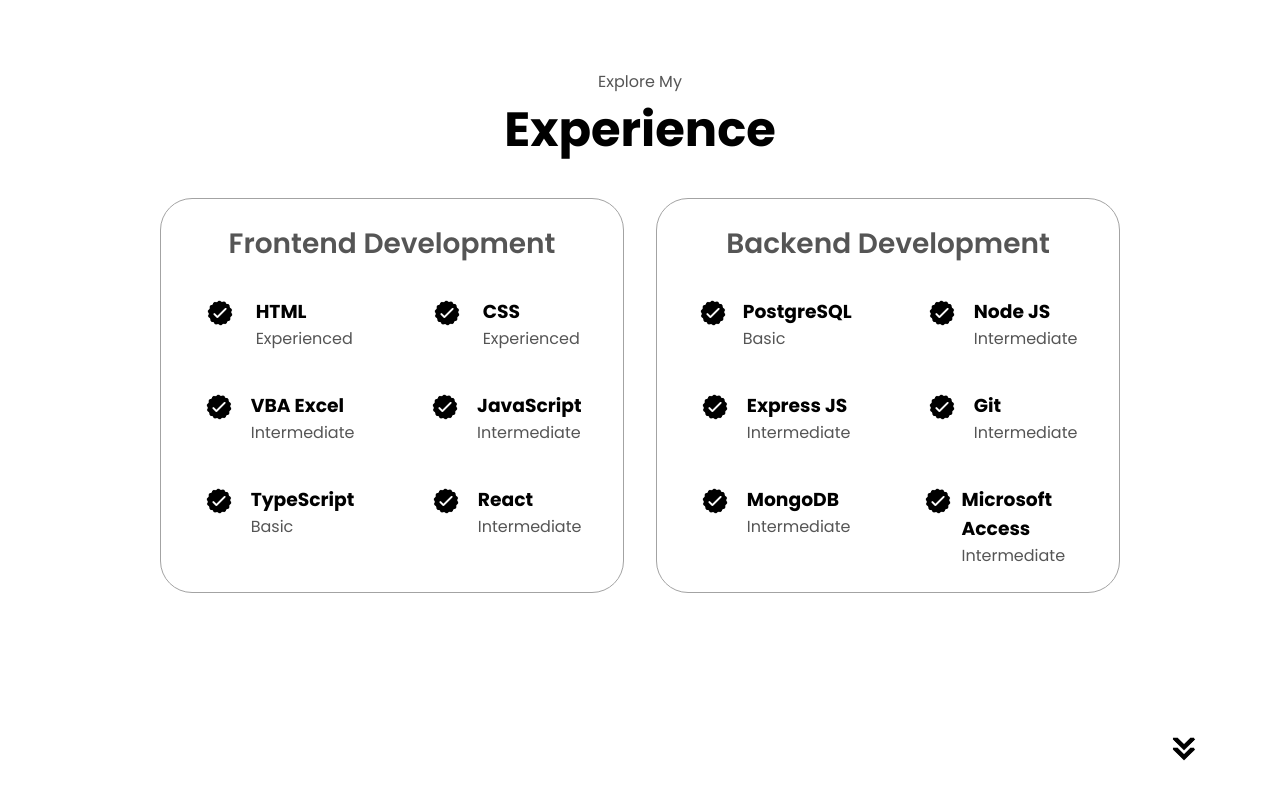
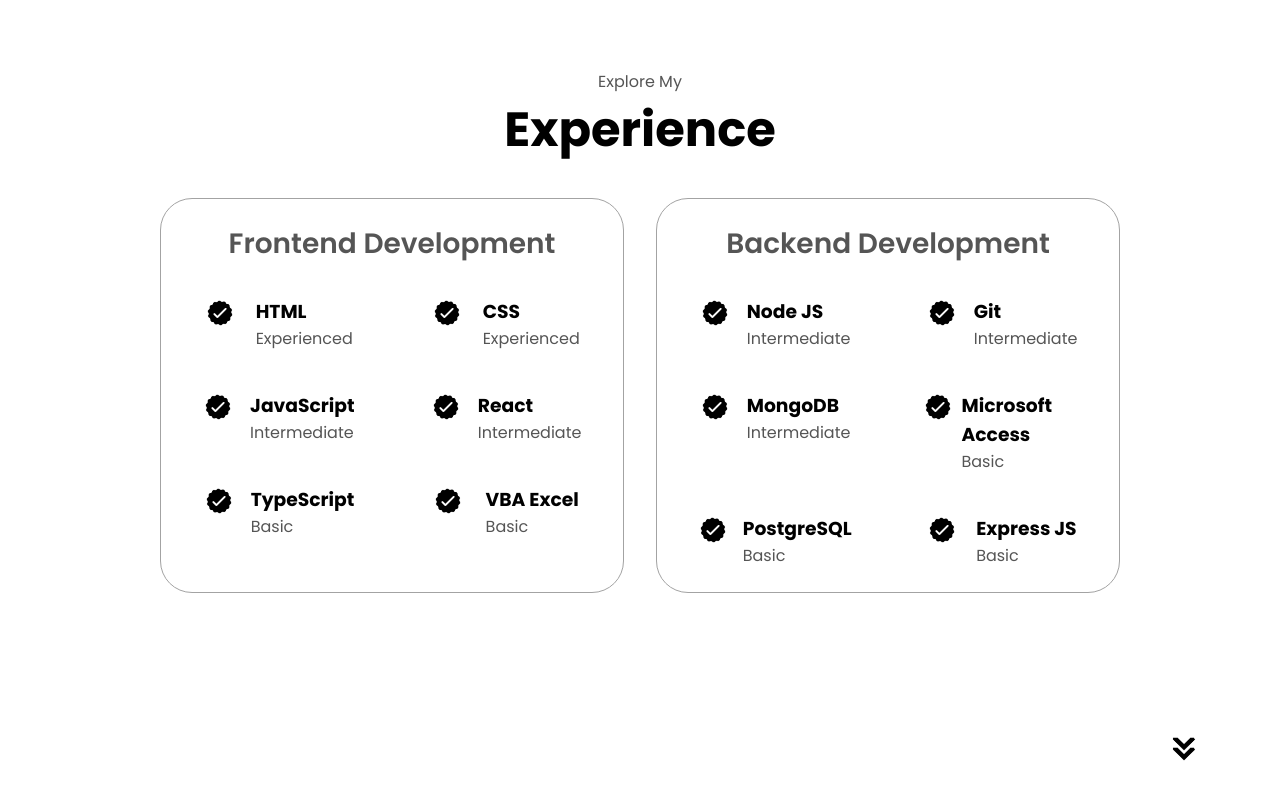
Before and after one commit to Amber-Lea-P/amberLeaWebsitePortfolio, a plain HTML site: page index.html in a window 1280 px wide. Shown: the part 1507-2306 px from the top of the page. Drawn offline with Linux system fonts and the light colour scheme.

Commit message:
update to the experience section order

```diff
--- a/index.html
+++ b/index.html
@@ -36,6 +36,7 @@
           </div>
         </div>
       </nav>
+      <!--Profile-->
       <section id="profile">
         <div class="section__pic-container">
           <img src="./assets/profile-pic-Amber-1.png" alt="Amber-Lea's profile photo">
@@ -72,6 +73,7 @@
           </div>
         </div>
       </section>
+      <!--About Section-->
       <section id="about">
         <p class="section__text__p1">Get To Know More</p>
         <h1 class="title">About Me</h1>
@@ -123,6 +125,7 @@
           onclick="location.href='./#experience'"
         />
       </section>
+      <!--Experience Section-->
       <section id="experience">
         <p class="section__text__p1">Explore My</p>
         <h1 class="title">Experience</h1>
@@ -160,7 +163,7 @@
                     class="icon"
                   />
                   <div>
-                    <h3> VBA Excel</h3>
+                    <h3>JavaScript</h3>
                     <p>Intermediate</p>
                   </div>
                 </article>
@@ -171,7 +174,7 @@
                     class="icon"
                   />
                   <div>
-                    <h3>JavaScript</h3>
+                    <h3>React</h3>
                     <p>Intermediate</p>
                   </div>
                 </article>
@@ -193,8 +196,8 @@
                     class="icon"
                   />
                   <div>
-                    <h3>React</h3>
-                    <p>Intermediate</p>
+                    <h3> VBA Excel</h3>
+                    <p>Basic</p>
                   </div>
                 </article>
               </div>
@@ -202,17 +205,7 @@
             <div class="details-container">
               <h2 class="experience-sub-title">Backend Development</h2>
               <div class="article-container">
-                <article>
-                  <img
-                    src="./assets/checkmark.png"
-                    alt="Experience icon"
-                    class="icon"
-                  />
-                  <div>
-                    <h3>PostgreSQL</h3>
-                    <p>Basic</p>
-                  </div>
-                </article>
+
                 <article>
                   <img
                     src="./assets/checkmark.png"
@@ -224,17 +217,7 @@
                     <p>Intermediate</p>
                   </div>
                 </article>
-                <article>
-                  <img
-                    src="./assets/checkmark.png"
-                    alt="Experience icon"
-                    class="icon"
-                  />
-                  <div>
-                    <h3>Express JS</h3>
-                    <p>Intermediate</p>
-                  </div>
-                </article>
+
                 <article>
                   <img
                     src="./assets/checkmark.png"
@@ -263,7 +246,29 @@
                   />
                   <div>
                     <h3>Microsoft Access</h3>
-                    <p>Intermediate</p>
+                    <p>Basic</p>
+                  </div>
+                </article>
+                <article>
+                  <img
+                    src="./assets/checkmark.png"
+                    alt="Experience icon"
+                    class="icon"
+                  />
+                  <div>
+                    <h3>PostgreSQL</h3>
+                    <p>Basic</p>
+                  </div>
+                </article>
+                <article>
+                  <img
+                    src="./assets/checkmark.png"
+                    alt="Experience icon"
+                    class="icon"
+                  />
+                  <div>
+                    <h3>Express JS</h3>
+                    <p>Basic</p>
                   </div>
                 </article>
               </div>
```
